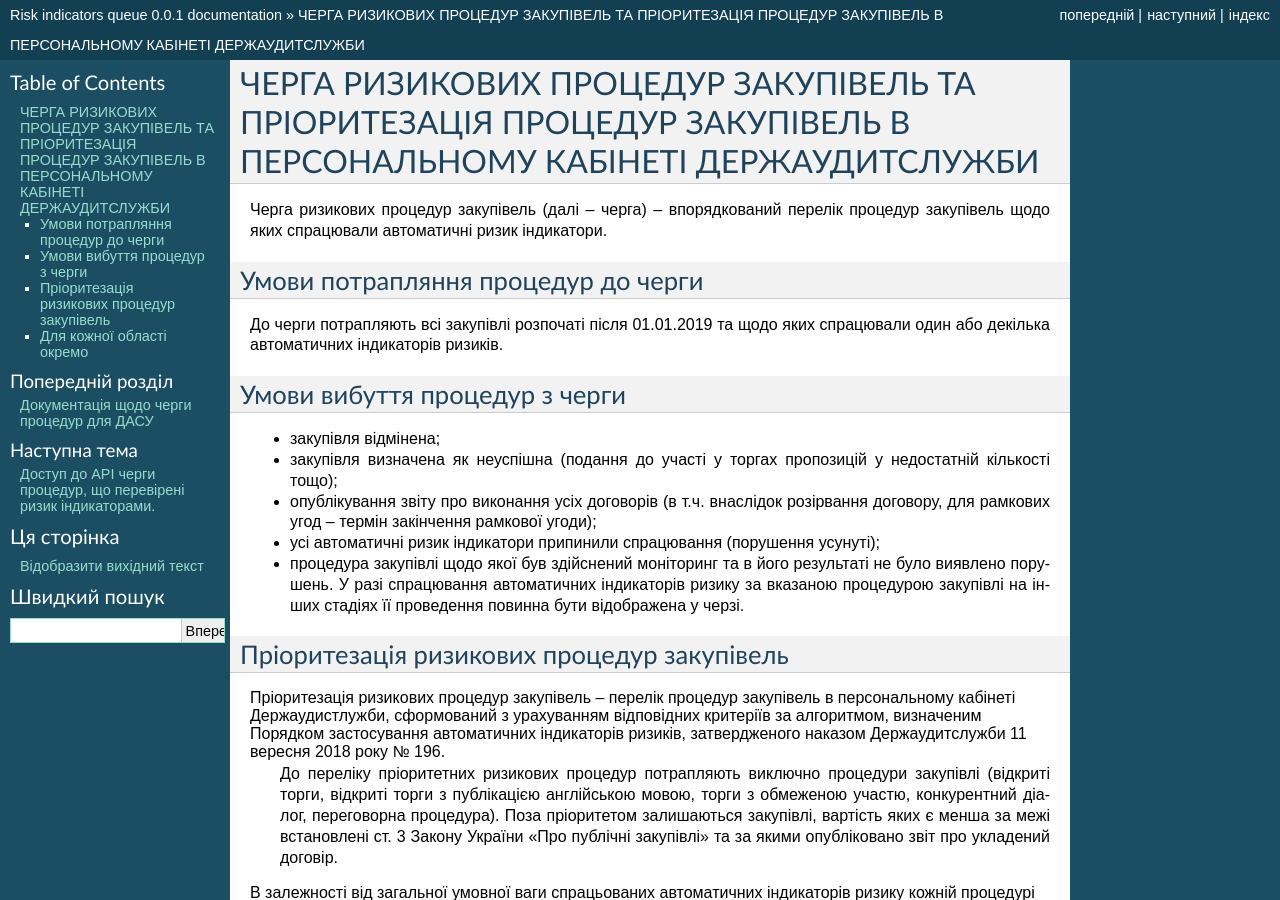
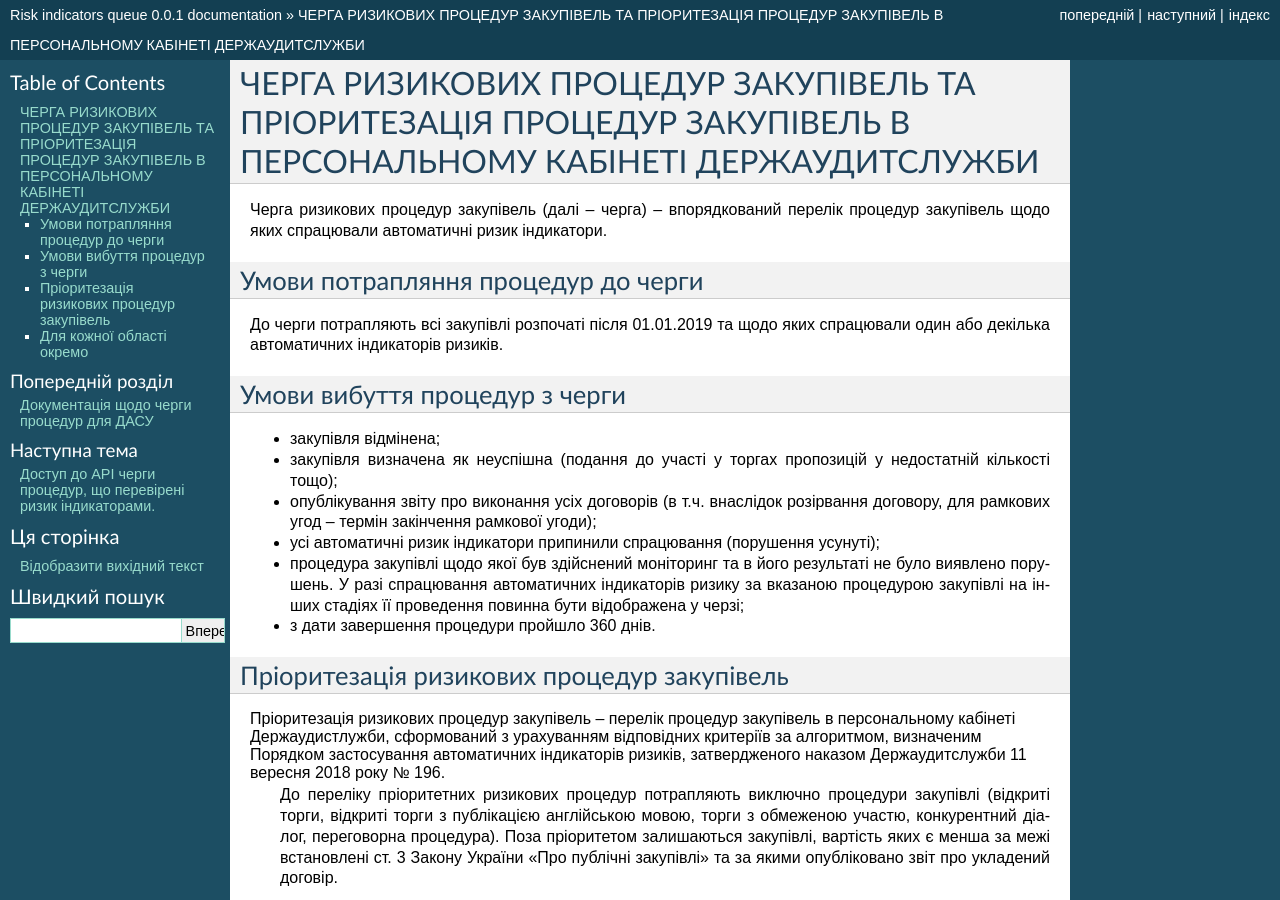
Before and after one commit to DataPathAnalytics/indicators-queue, a Sphinx documentation site: the page built from docs/description_queue.rst, in a window 1280 px wide and 900 px high. Built offline with Sphinx 7.4.7, drawn with Linux system fonts in a browser that asks for light colours.

Commit message:
Update description_queue.rst

```diff
--- a/docs/description_queue.rst
+++ b/docs/description_queue.rst
@@ -17,7 +17,8 @@
 +	закупівля визначена як неуспішна (подання до участі у торгах пропозицій у недостатній кількості тощо);
 +	опублікування звіту про виконання усіх договорів (в т.ч. внаслідок розірвання договору, для рамкових угод – термін закінчення рамкової угоди);
 +	усі автоматичні ризик індикатори припинили спрацювання (порушення усунуті);
-+	процедура закупівлі щодо якої був здійснений моніторинг та в його результаті не було виявлено порушень. У разі спрацювання автоматичних індикаторів ризику за вказаною процедурою закупівлі на інших стадіях її проведення повинна бути відображена у черзі.
++	процедура закупівлі щодо якої був здійснений моніторинг та в його результаті не було виявлено порушень. У разі спрацювання автоматичних індикаторів ризику за вказаною процедурою закупівлі на інших стадіях її проведення повинна бути відображена у черзі;
++       з дати завершення процедури пройшло 360 днів.
 
 Пріоритезація ризикових процедур закупівель
 ===========================================
```
